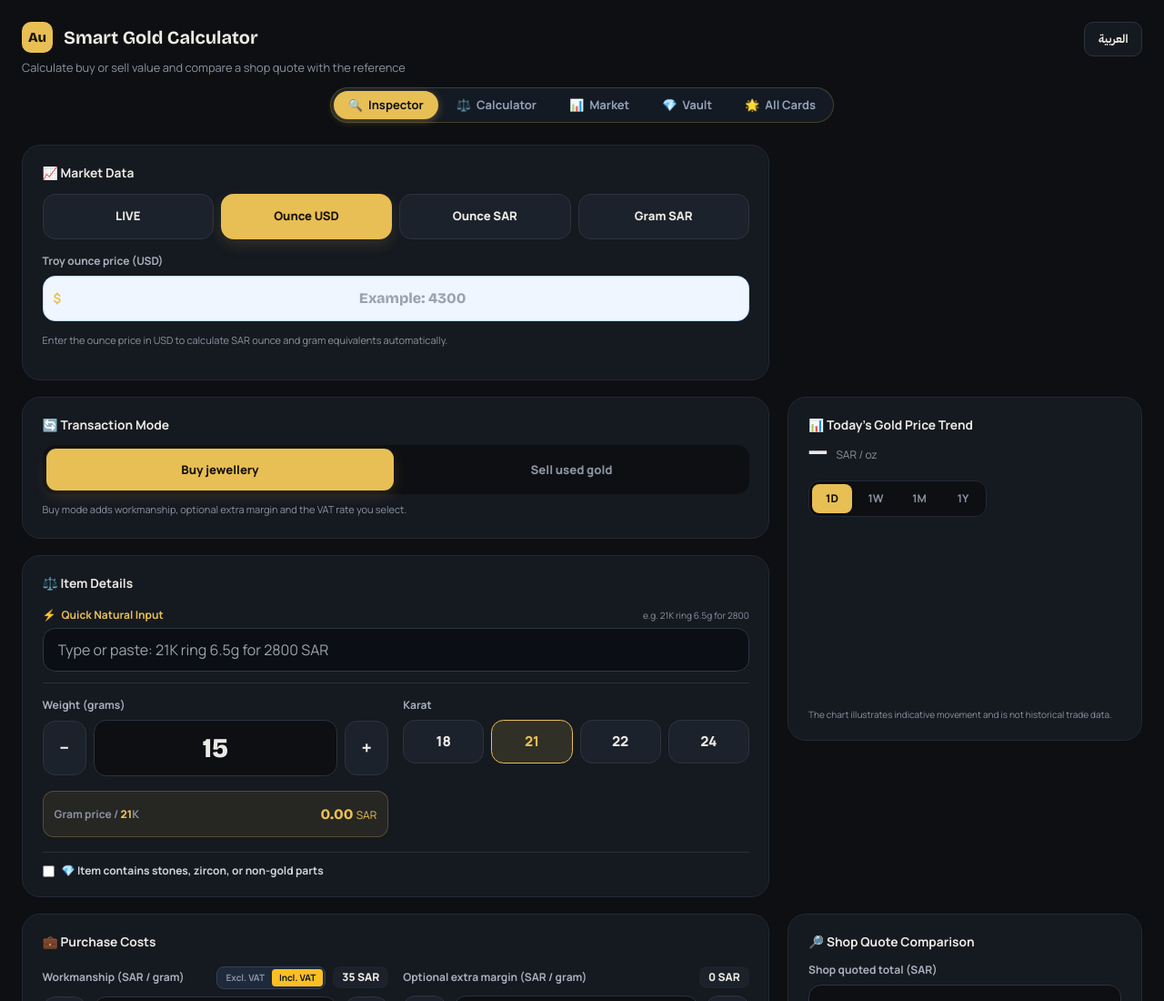
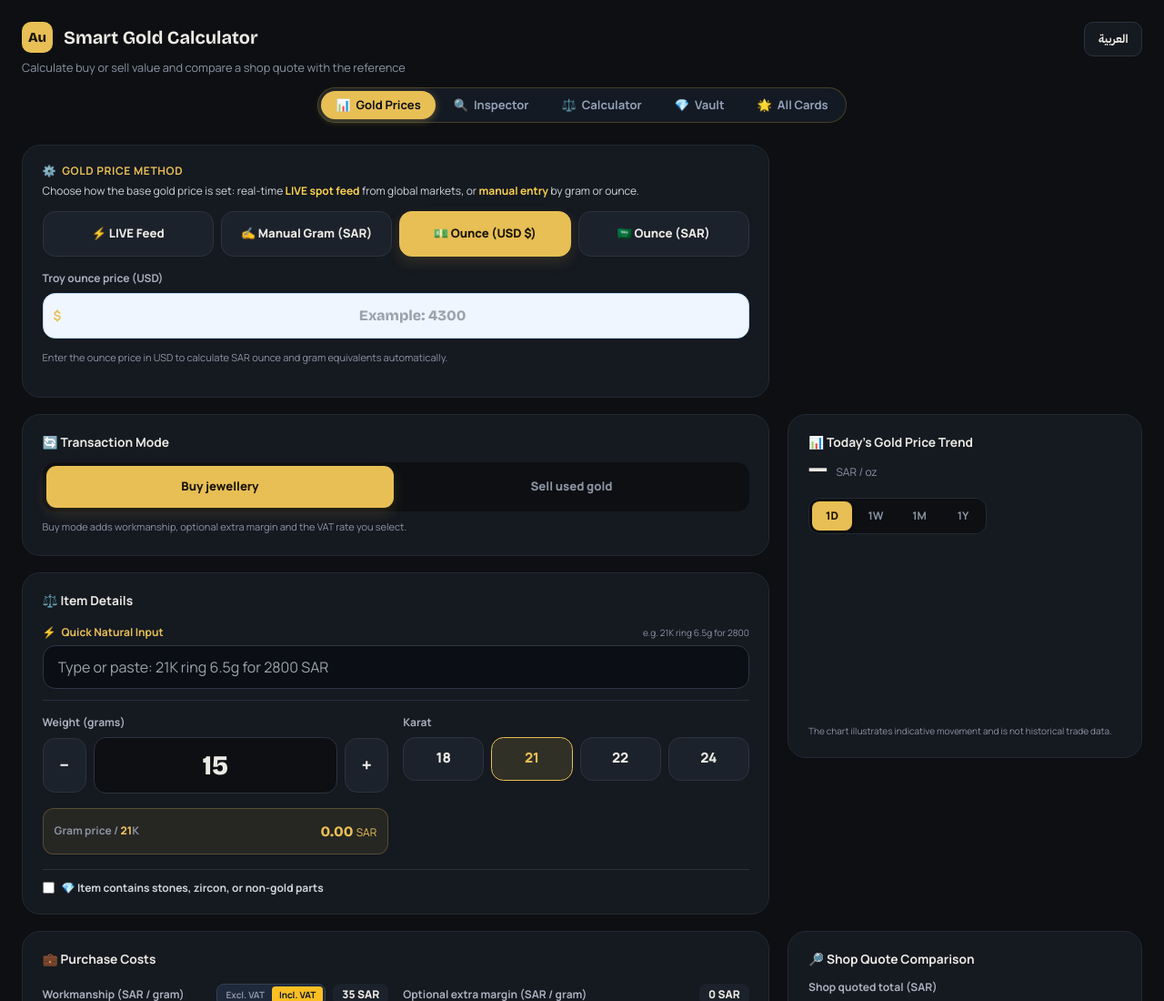
Before and after one commit to w7oshy-spooky/gold-calc, a website with bundled scripts: page en.html in a window 1280 px wide. Shown: the top 1100 px of the page at 91% size. Built offline with nearby package versions, Linux system fonts and the light colour scheme; no server answers.

Commit message:
feat(market): make Gold Prices first tab and clarify price setting methods

```diff
--- a/en.html
+++ b/en.html
@@ -24,17 +24,17 @@
     <p class="text-yellow-100 text-sm opacity-90">Calculate buy or sell value and compare a shop quote with the reference</p>
     <nav class="desktop-tab-bar" aria-label="Navigation Tabs">
       <div class="desktop-tab-pills">
-        <button type="button" class="desktop-tab-btn active" data-tab-target="auditor">
+        <button type="button" class="desktop-tab-btn active" data-tab-target="market">
+          <span>📊</span>
+          <span data-i18n="tabMarket">Gold Prices</span>
+        </button>
+        <button type="button" class="desktop-tab-btn" data-tab-target="auditor">
           <span>🔍</span>
           <span data-i18n="tabAuditor">Inspector</span>
         </button>
         <button type="button" class="desktop-tab-btn" data-tab-target="calc">
           <span>⚖️</span>
           <span data-i18n="tabCalc">Calculator</span>
-        </button>
-        <button type="button" class="desktop-tab-btn" data-tab-target="market">
-          <span>📊</span>
-          <span data-i18n="tabMarket">Market</span>
         </button>
         <button type="button" class="desktop-tab-btn" data-tab-target="vault">
           <span>💎</span>
@@ -48,15 +48,23 @@
     </nav>
   </header>
 
-  <main class="page-content desktop-dashboard px-4 -mt-8 space-y-4 max-w-md mx-auto" data-active-tab="auditor">
+  <main class="page-content desktop-dashboard px-4 -mt-8 space-y-4 max-w-md mx-auto" data-active-tab="market">
     <section class="input-card market-card" data-tab="market" aria-labelledby="marketHeading">
-      <p id="marketHeading" class="text-gray-400 text-[11px] font-bold uppercase tracking-widest mb-3">📈 Market Data</p>
+      <div class="mb-3">
+        <p id="marketHeading" class="text-amber-400 text-xs font-bold uppercase tracking-wider flex items-center gap-1.5">
+          <span>⚙️</span>
+          <span>Gold Price Method</span>
+        </p>
+        <p class="text-[12px] text-gray-300 mt-1 leading-relaxed">
+          Choose how the base gold price is set: real-time <strong class="text-amber-300">LIVE spot feed</strong> from global markets, or <strong class="text-amber-300">manual entry</strong> by gram or ounce.
+        </p>
+      </div>
 
-      <div class="market-source-grid grid grid-cols-2 gap-2 mb-4" role="group" aria-label="Gold price source">
-        <button type="button" class="source-btn active" data-source="live" aria-pressed="true">LIVE</button>
-        <button type="button" class="source-btn" data-source="ounce-usd" aria-pressed="false">Ounce USD</button>
-        <button type="button" class="source-btn" data-source="ounce-sar" aria-pressed="false">Ounce SAR</button>
-        <button type="button" class="source-btn" data-source="gram-sar" aria-pressed="false">Gram SAR</button>
+      <div class="market-source-grid grid grid-cols-2 gap-2 mb-4" role="group" aria-label="Gold price method">
+        <button type="button" class="source-btn active" data-source="live" aria-pressed="true">⚡ LIVE Feed</button>
+        <button type="button" class="source-btn" data-source="gram-sar" aria-pressed="false">✍️ Manual Gram (SAR)</button>
+        <button type="button" class="source-btn" data-source="ounce-usd" aria-pressed="false">💵 Ounce (USD $)</button>
+        <button type="button" class="source-btn" data-source="ounce-sar" aria-pressed="false">🇸🇦 Ounce (SAR)</button>
       </div>
       <input type="hidden" id="priceSource" value="live">
 
@@ -541,17 +549,17 @@
 
   <!-- Mobile Bottom Navigation Bar (< 1100px) -->
   <nav id="bottomNavBar" class="mobile-bottom-nav" aria-label="Main Navigation">
-    <button type="button" class="bottom-nav-btn active" data-tab-target="auditor">
+    <button type="button" class="bottom-nav-btn active" data-tab-target="market">
+      <svg class="bottom-nav-icon" viewBox="0 0 24 24" width="22" height="22" fill="none" stroke="currentColor" stroke-width="2" stroke-linecap="round" stroke-linejoin="round"><path d="M3 3v18h18"/><path d="m19 9-5 5-4-4-3 3"/></svg>
+      <span class="bottom-nav-label" data-i18n="tabMarket">Gold Prices</span>
+    </button>
+    <button type="button" class="bottom-nav-btn" data-tab-target="auditor">
       <svg class="bottom-nav-icon" viewBox="0 0 24 24" width="22" height="22" fill="none" stroke="currentColor" stroke-width="2" stroke-linecap="round" stroke-linejoin="round"><circle cx="11" cy="11" r="8"/><path d="m21 21-4.35-4.35"/><path d="M11 8v6"/><path d="M8 11h6"/></svg>
       <span class="bottom-nav-label" data-i18n="tabAuditor">Inspector</span>
     </button>
     <button type="button" class="bottom-nav-btn" data-tab-target="calc">
       <svg class="bottom-nav-icon" viewBox="0 0 24 24" width="22" height="22" fill="none" stroke="currentColor" stroke-width="2" stroke-linecap="round" stroke-linejoin="round"><rect width="18" height="18" x="3" y="3" rx="2"/><path d="M8 7h8"/><path d="M12 7v10"/><path d="M8 17h8"/></svg>
       <span class="bottom-nav-label" data-i18n="tabCalc">Calculator</span>
-    </button>
-    <button type="button" class="bottom-nav-btn" data-tab-target="market">
-      <svg class="bottom-nav-icon" viewBox="0 0 24 24" width="22" height="22" fill="none" stroke="currentColor" stroke-width="2" stroke-linecap="round" stroke-linejoin="round"><path d="M3 3v18h18"/><path d="m19 9-5 5-4-4-3 3"/></svg>
-      <span class="bottom-nav-label" data-i18n="tabMarket">Market</span>
     </button>
     <button type="button" class="bottom-nav-btn" data-tab-target="vault">
       <svg class="bottom-nav-icon" viewBox="0 0 24 24" width="22" height="22" fill="none" stroke="currentColor" stroke-width="2" stroke-linecap="round" stroke-linejoin="round"><path d="M6 3h12l4 6-10 12L2 9z"/><path d="M2 9h20"/><path d="m10 3 2 6-4 12"/></svg>
--- a/js/i18n/translations.js
+++ b/js/i18n/translations.js
@@ -132,7 +132,7 @@
       shareModalCopied: 'تم نسخ النص بنجاح ✓',
       tabAuditor: 'فحص العرض',
       tabCalc: 'الحاسبة',
-      tabMarket: 'السوق',
+      tabMarket: 'أسعار الذهب',
       tabVault: 'خزانتي',
       tabAll: 'عرض شامل',
       vaultTitle: 'خزانتي والزكاة',
@@ -285,7 +285,7 @@
       shareModalCopied: 'Text copied to clipboard ✓',
       tabAuditor: 'Inspector',
       tabCalc: 'Calculator',
-      tabMarket: 'Market',
+      tabMarket: 'Gold Prices',
       tabVault: 'Vault',
       tabAll: 'All Cards',
       vaultTitle: 'My Gold Vault & Zakat',
--- a/js/ui/navigation-ui.js
+++ b/js/ui/navigation-ui.js
@@ -5,8 +5,8 @@
 })(typeof globalThis !== 'undefined' ? globalThis : this, function () {
   'use strict';
 
-  const VALID_TABS = ['auditor', 'calc', 'market', 'vault', 'all'];
-  const DEFAULT_TAB = 'auditor';
+  const VALID_TABS = ['market', 'auditor', 'calc', 'vault', 'all'];
+  const DEFAULT_TAB = 'market';
   const STORAGE_KEY = 'gold_active_tab';
 
   function createNavigationUI({
--- a/sw.js
+++ b/sw.js
@@ -1,7 +1,7 @@
 'use strict';
 
 // Bump the version when files are added to or removed from APP_SHELL.
-const CACHE_NAME = 'gold-calc-shell-v9';
+const CACHE_NAME = 'gold-calc-shell-v10';
 const NETWORK_TIMEOUT_MS = 3000;
 
 const APP_SHELL = [
--- a/tests/navigation-ui.test.js
+++ b/tests/navigation-ui.test.js
@@ -61,10 +61,10 @@ test('navigation-ui initializes with default or stored tab and switches tabs', (
     onChange: (t) => { changedTab = t; },
   });
 
-  // Default is auditor
-  assert.equal(nav.getActiveTab(), 'auditor');
-  assert.equal(main.getAttribute('data-active-tab'), 'auditor');
-  assert.ok(btnAuditor.classList.has('active'));
+  // Default is market
+  assert.equal(nav.getActiveTab(), 'market');
+  assert.equal(main.getAttribute('data-active-tab'), 'market');
+  assert.ok(btnMarket.classList.has('active'));
   assert.ok(!btnCalc.classList.has('active'));
 
   // Switch to calc via click
@@ -93,6 +93,6 @@ test('navigation-ui falls back gracefully for invalid tab', () => {
 
   const nav = navApi.createNavigationUI({ document: doc });
   nav.setActiveTab('invalid_nonexistent_tab');
-  assert.equal(nav.getActiveTab(), 'auditor');
-  assert.equal(main.getAttribute('data-active-tab'), 'auditor');
+  assert.equal(nav.getActiveTab(), 'market');
+  assert.equal(main.getAttribute('data-active-tab'), 'market');
 });
```
Also changed, not shown: index.html (+25 -17 lines), tailwind.css.
